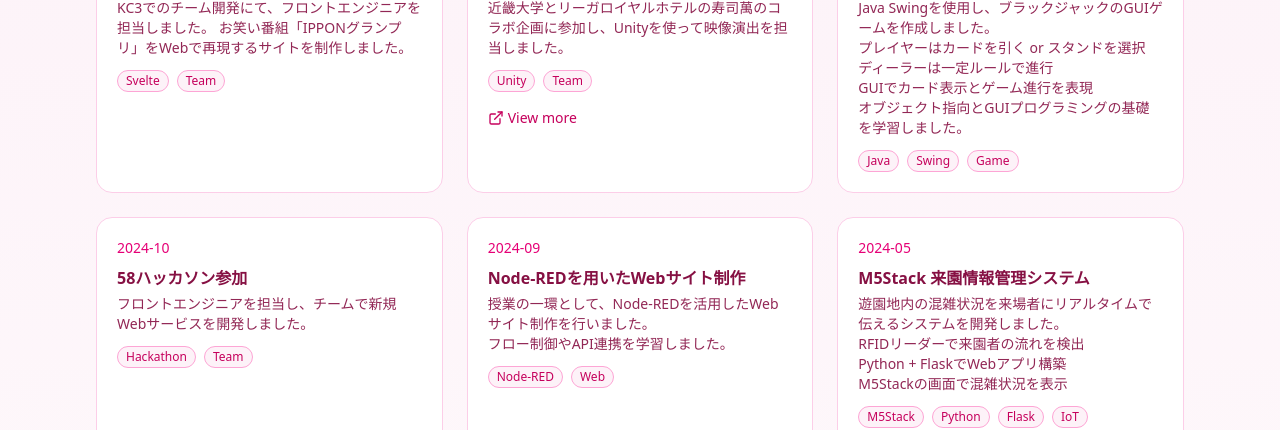
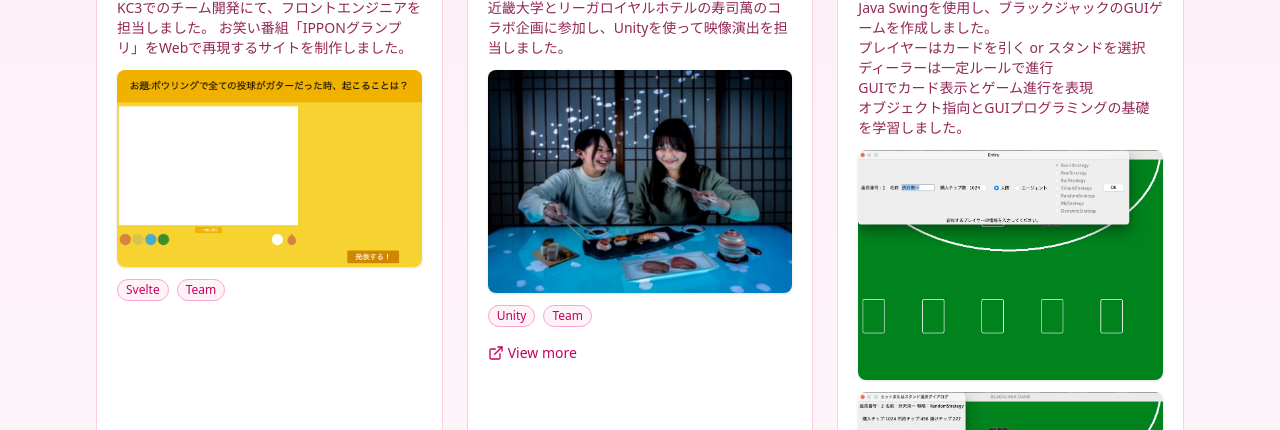
Before and after one commit to zenn24ct/update-my-portfolio, a React (Vite) app: page / in a window 1280 px wide. Shown: the part 2217-2647 px from the top of the page. Built offline with nearby package versions, Linux system fonts and the light colour scheme.

Commit message:
写真や動画を追加表示

```diff
--- a/src/components/Projects.jsx
+++ b/src/components/Projects.jsx
@@ -29,6 +29,20 @@ const mediaMap = {
   "2025-06-tetris": {
     images: ["/images/tetris.png"],
     videos: ["/videos/tetris.mp4"],
+  },
+  "2023-08-kamepan": {
+    videos: ["/videos/kamepan.mp4"],
+  },
+  "2025-02-kc3": {
+    images: ["/images/wara1.png"],
+  },
+
+  "2024-12-blackjack": {
+    images: ["/images/blackjack1.png", "/images/blackjack2.png"],
+  },
+
+  "2025-01-sushi": {
+    images: ["/images/sushi-sample.png"],
   },
 };
 
```
